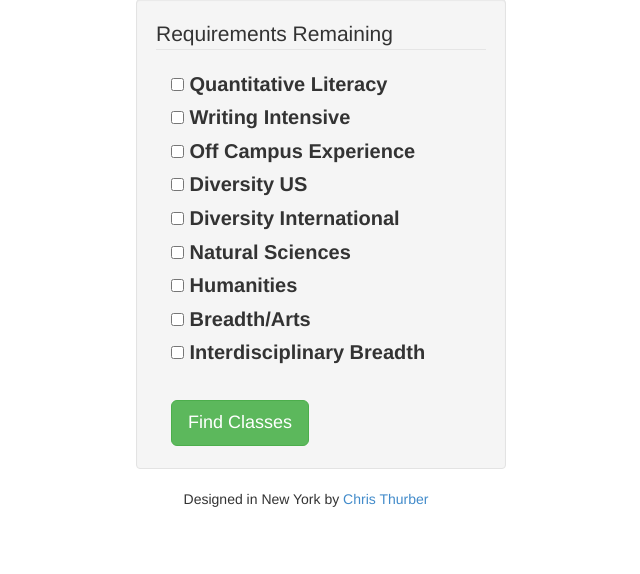
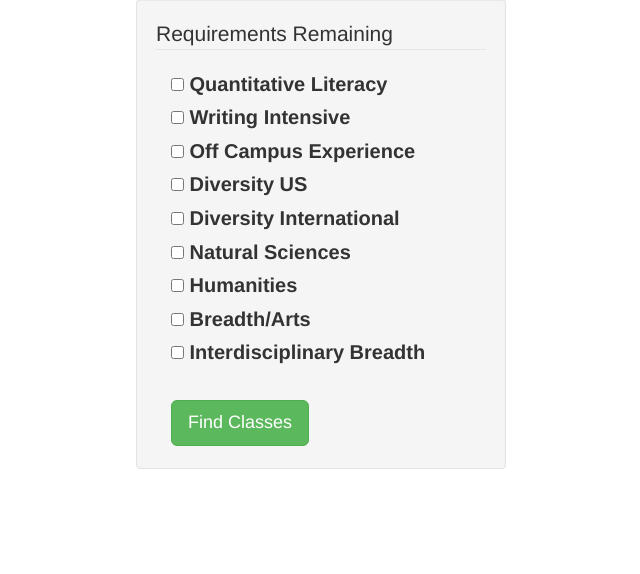
Before and after one commit to cthurber/GenEdSniper, a Flask app: page / in a window 1280 px wide. Shown: the part 226-800 px from the top of the page, without its empty margins (334-974 px from the left). Run offline with Flask 2, Linux system fonts and the light colour scheme; some libraries are stand-ins or nearby versions.

Commit message:
Removed footer

```diff
--- a/templates/layout.html
+++ b/templates/layout.html
@@ -59,7 +59,7 @@
         </script>
       </div>
       <footer class="footer">
-        <center><p>Designed in New York by <a href="http://idkcode.com">Chris Thurber</a></p></center>
+        <!-- <center><p>Designed in New York by <a href="http://idkcode.com">Chris Thurber</a></p></center> -->
       </footer>
 
     </div>
```
